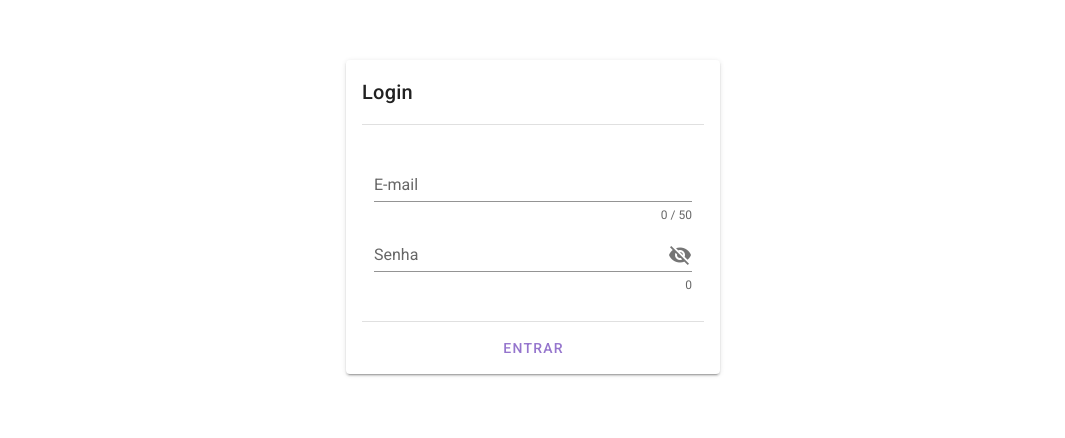
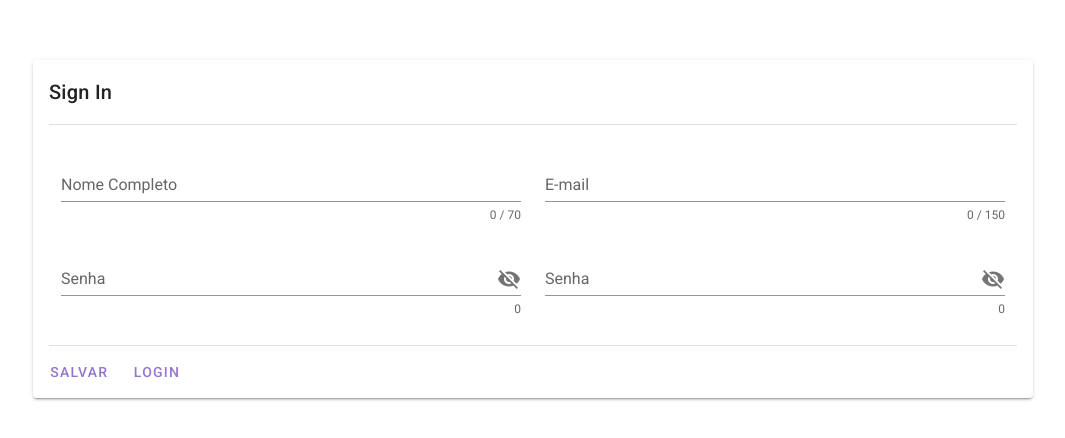
Before and after one commit to helenofn/hfn-invest-fe-vue, a Vue app: page /sign-in in a window 1280 px wide. Before the commit this address led to /login. Shown: the top 438 px of the page, without its empty margins (107-1172 px from the left). Built offline with nearby package versions, Linux system fonts and the light colour scheme.

Commit message:
Iniciando o projeto com login e sign in

```diff
--- a/src/router/index.js
+++ b/src/router/index.js
@@ -2,7 +2,9 @@ import Vue from 'vue'
 import VueRouter from 'vue-router'
 import Dasboard from '../views/Dashboard.vue'
 import Login from '@/views/Login'
-//import store from '@/store'
+import SignIn from '@/views/SignIn'
+
+import { store } from '@/store'
 
 Vue.use(VueRouter)
 
@@ -11,6 +13,14 @@ const routes = [
     path: '/login',
     name: 'login',
     component: Login,
+    meta: {
+      publica: true
+    }
+  },
+  {
+    path: '/sign-in',
+    name: 'sign-in',
+    component: SignIn,
     meta: {
       publica: true
     }
@@ -43,7 +53,7 @@ const router = new VueRouter({
 })
 
 router.beforeEach( (routeTo, routeFrom, next) => {
-  if(!routeTo.meta.publica /*&& !store.state.token*/){
+  if(!routeTo.meta.publica && !store.state.token){
     return next({ name: 'login'});
   }
   next();
--- a/src/views/Login.vue
+++ b/src/views/Login.vue
@@ -17,7 +17,7 @@
                         v-model="usuario.email"
                         :rules="[rules.required, rules.email]"
                         counter
-                        maxlength="50"
+                        maxlength="150"
                         hint="É a sua chave de acesso"
                         label="E-mail"
                     ></v-text-field>
@@ -42,12 +42,19 @@
     <v-divider class="mx-4"></v-divider>
 
     <v-card-actions>
-      <v-btn block
+      <v-btn
         color="deep-purple lighten-2"
         text
-        @click="reserve"
+        @click="entrar"
       >
         Entrar
+      </v-btn>
+      <v-btn
+        color="deep-purple lighten-2"
+        text
+        @click="singin"
+      >
+        Sign In
       </v-btn>
     </v-card-actions>
   </v-card>
@@ -71,10 +78,13 @@
     }),
 
     methods: {
-      reserve () {
+      entrar () {
         this.loading = true
         setTimeout(() => (this.loading = false), 2000)
       },
+      singin(){
+        this.$router.push({name:'sign-in'});
+      }
     },
   }
 </script>
--- /dev/null
+++ b/src/views/SignIn.vue
@@ -0,0 +1,126 @@
+<template>
+<div>
+    <v-card
+        :loading="loading"
+        class="mx-auto my-12"
+        max-width="1000"
+    >
+
+    <v-card-title>Sign In</v-card-title>
+    <v-divider class="mx-4"></v-divider>
+    <v-card-text>
+
+      <v-form ref="form" v-model="valid" lazy-validation>
+        <v-container>
+            <v-row>
+                <v-col cols="6" md="6">
+                    <v-text-field
+                        v-model="usuario.nome"
+                        :rules="[rules.required, rules.nomeMin]"
+                        counter
+                        maxlength="70"
+                        hint=""
+                        label="Nome Completo"
+                    ></v-text-field>
+                </v-col>
+                <v-col cols="6" md="6">
+                    <v-text-field
+                        v-model="usuario.email"
+                        :rules="[rules.required, rules.email]"
+                        counter
+                        maxlength="150"
+                        hint=""
+                        label="E-mail"
+                    ></v-text-field>
+                </v-col>
+                <v-col cols="6" md="6">
+                    <v-text-field
+                        v-model="usuario.senha"
+                        :append-icon="showSenha ? 'mdi-eye' : 'mdi-eye-off'"
+                        :rules="[rules.required, rules.senhaMin, rules.senhaMax]"
+                        :type="showSenha ? 'text' : 'password'"
+                        name="senha"
+                        label="Senha"
+                        hint=""
+                        counter
+                        @click:append="showSenha = !showSenha"
+                    ></v-text-field>
+                </v-col>
+                <v-col cols="6" md="6">
+                    <v-text-field
+                        v-model="usuario.confirmaSenha"
+                        :append-icon="showSenha ? 'mdi-eye' : 'mdi-eye-off'"
+                        :rules="[rules.required, rules.senhaMin, rules.senhaMax, ruleSenhaMatch]"
+                        :type="showSenha ? 'text' : 'password'"
+                        name="senha"
+                        label="Senha"
+                        hint=""
+                        counter
+                        @click:append="showSenha = !showSenha"
+                    ></v-text-field>
+                </v-col>
+            </v-row>
+        </v-container>
+      </v-form>
+
+    </v-card-text>
+
+    <v-divider class="mx-4"></v-divider>
+
+    <v-card-actions>
+      <v-btn
+        color="deep-purple lighten-2"
+        text
+        @click="salvar"
+      >
+        Salvar
+      </v-btn>
+      <v-btn
+        color="deep-purple lighten-2"
+        text
+        @click="logar"
+      >
+        Login
+      </v-btn>
+    </v-card-actions>
+  </v-card>
+</div>
+</template>
+
+<script>
+  export default {
+    data: () => ({
+        valid: false,
+        usuario:{
+            nome: '',
+            email:'',
+            senha:'',
+            confirmaSenha: ''
+        },
+        loading: false,
+        showSenha: false,
+        rules: {
+            required: v => !!v || 'Obrigatório.',
+            nomeMin: v => v.length >= 3 || 'Min 3 caracteres',
+            senhaMin: v => v.length >= 8 || 'Min 8 caracters',
+            senhaMax: v => v.length <= 16 || 'Max 16 caracteres',
+            email: v => /.+@.+/.test(v) || 'Informe um e-mail válido'
+        },
+    }),
+
+    methods: {
+      salvar () {
+        if(this.$refs.form.validate()){
+            this.loading = true
+            setTimeout(() => (this.loading = false), 2000)
+        }
+      },
+      logar(){
+          this.$router.push({name:'login'});
+      },
+      ruleSenhaMatch(){
+          return this.usuario.senha == this.usuario.confirmaSenha || 'Senha e confirmação estão diferentes'
+      }
+    },
+  }
+</script>
```
